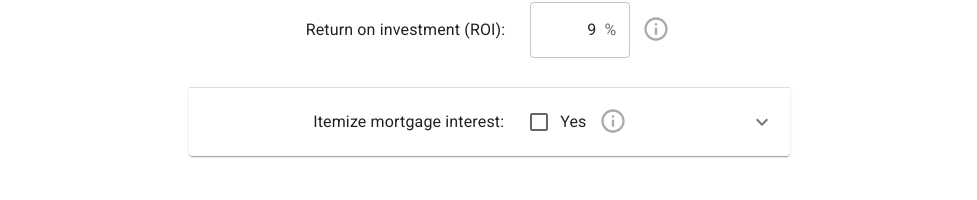
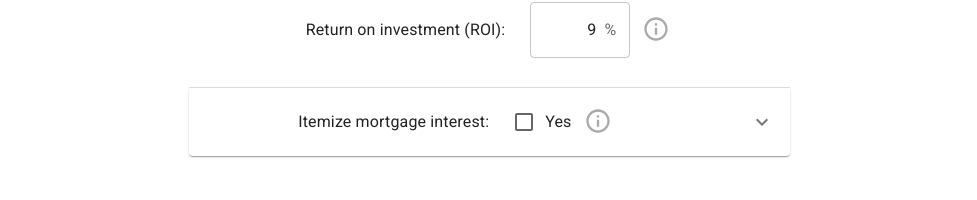
Before and after one commit to erich564/mortgage-comp-tool, a React (Create React App) app: page / in a window 1280 px wide. Shown: the part 942-1142 px from the top of the page, without its empty margins (151-1128 px from the left). Built offline with nearby package versions, Linux system fonts and the light colour scheme.

Commit message:
Realign itemize form fields

```diff
--- a/src/ItemizeForm.js
+++ b/src/ItemizeForm.js
@@ -68,7 +68,7 @@ export default function ItemizeForm({
                 sx={{
                   pr: {
                     xs: '109px',
-                    sm: '121px',
+                    sm: '136px',
                   },
                 }}
               >
```
